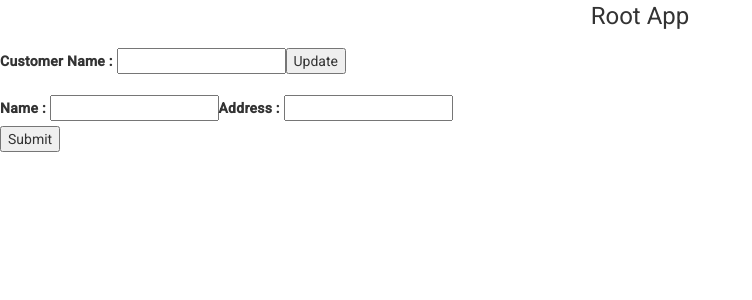
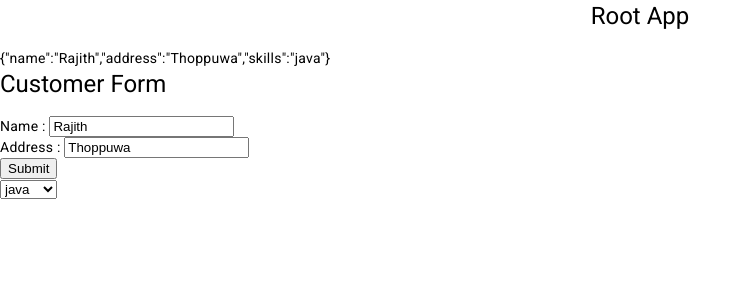
Before and after one commit to Hypertext-Assassin-RSS/Angular-Deom, an Angular app: page / in a window 1280 px wide. Shown: the top 300 px of the page, without its empty margins (0-752 px from the left). Built offline with nearby package versions, Linux system fonts and the light colour scheme.

Commit message:
two way data binding in customer form

```diff
--- a/src/app/app.component.html
+++ b/src/app/app.component.html
@@ -14,6 +14,7 @@
     <button>two</button>
   </a>
 </nav>-->
-<app-form></app-form>
-<app-form-group></app-form-group>
+<!--<app-form></app-form>-->
+<!--<app-form-group></app-form-group>-->
+<app-tdf></app-tdf>
 <router-outlet></router-outlet>
--- /dev/null
+++ b/src/app/customer.ts
@@ -0,0 +1,7 @@
+export class Customer {
+  constructor(
+    public name:string,
+    public address:string,
+    public skills?:string
+  ) { }
+}
--- /dev/null
+++ b/src/app/tdf/tdf.component.html
@@ -0,0 +1,31 @@
+<div class="container">
+
+  {{getData()}}
+  <br>
+  <h1>Customer Form</h1>
+  <form>
+    <div class="form-group">
+      <label>
+        Name :
+        <input type="text" class="form-control" id="name" required [(ngModel)]="model.name" name="name">
+      </label>
+    </div>
+
+    <div class="form-group">
+      <label>
+        Address :
+        <input type="text" class="form-control" id="address" required [(ngModel)]="model.address" name="address">
+      </label>
+    </div>
+
+    <button type="submit" class="btn btn-success">Submit</button>
+  </form>
+</div>
+
+<div>
+  <label>
+    <select  id="skills" class="form-control" required [(ngModel)]="model.skills" name="skills">
+      <option *ngFor="let skill of skills" [value]="skill">{{skill}}</option>
+    </select>
+  </label>
+</div>
--- /dev/null
+++ b/src/app/tdf/tdf.component.ts
@@ -0,0 +1,23 @@
+import { Component } from '@angular/core';
+import {Customer} from "../customer";
+
+@Component({
+  selector: 'app-tdf',
+  templateUrl: './tdf.component.html',
+  styleUrls: ['./tdf.component.css']
+})
+export class TdfComponent {
+  skills = ['java','html','css','mysql'];
+
+  model = new Customer('Rajith','Thoppuwa',this.skills[0])
+
+  submitted = false
+
+  onSubmit(){
+    this.submitted = true
+  }
+
+  getData(){
+    return JSON.stringify(this.model)
+  }
+}
```
Also changed, not shown: src/app/app.module.ts (+7 -3 lines), src/app/tdf/tdf.component.css (added), 2 other files (tests, documents, lock files or other folders).
